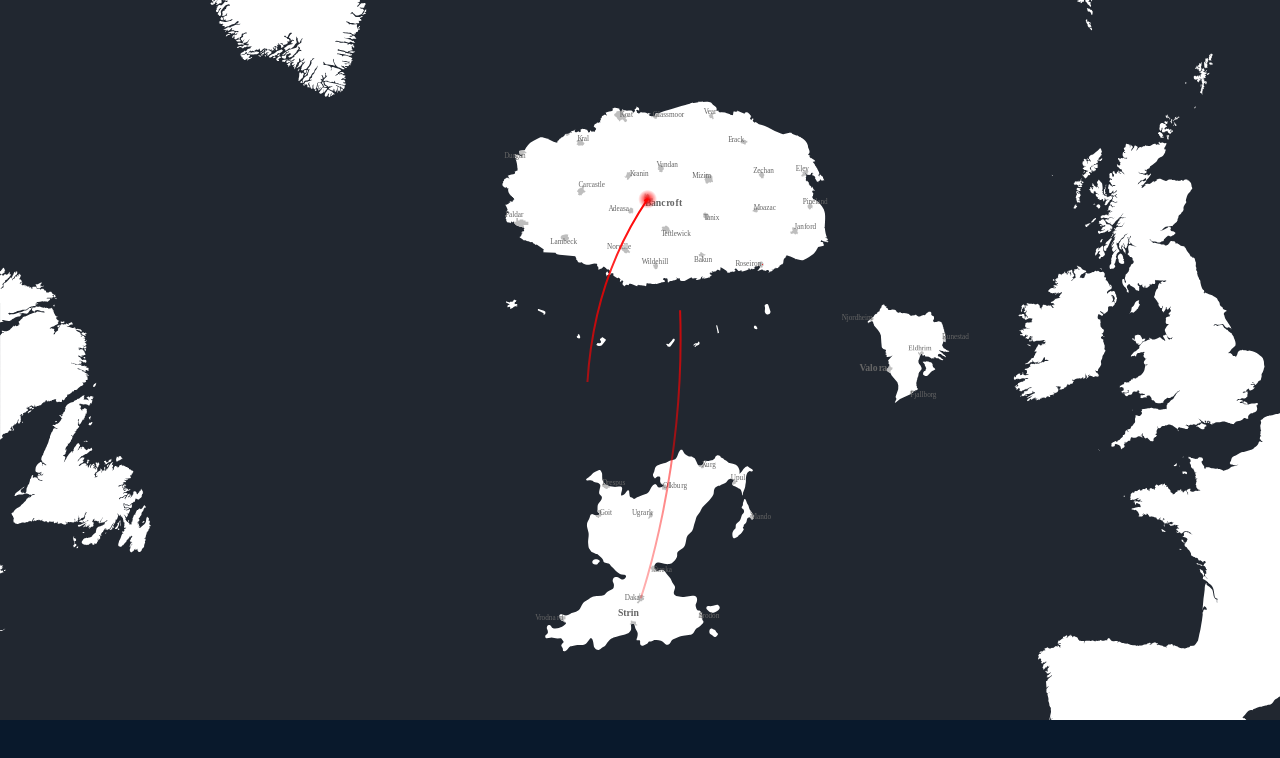
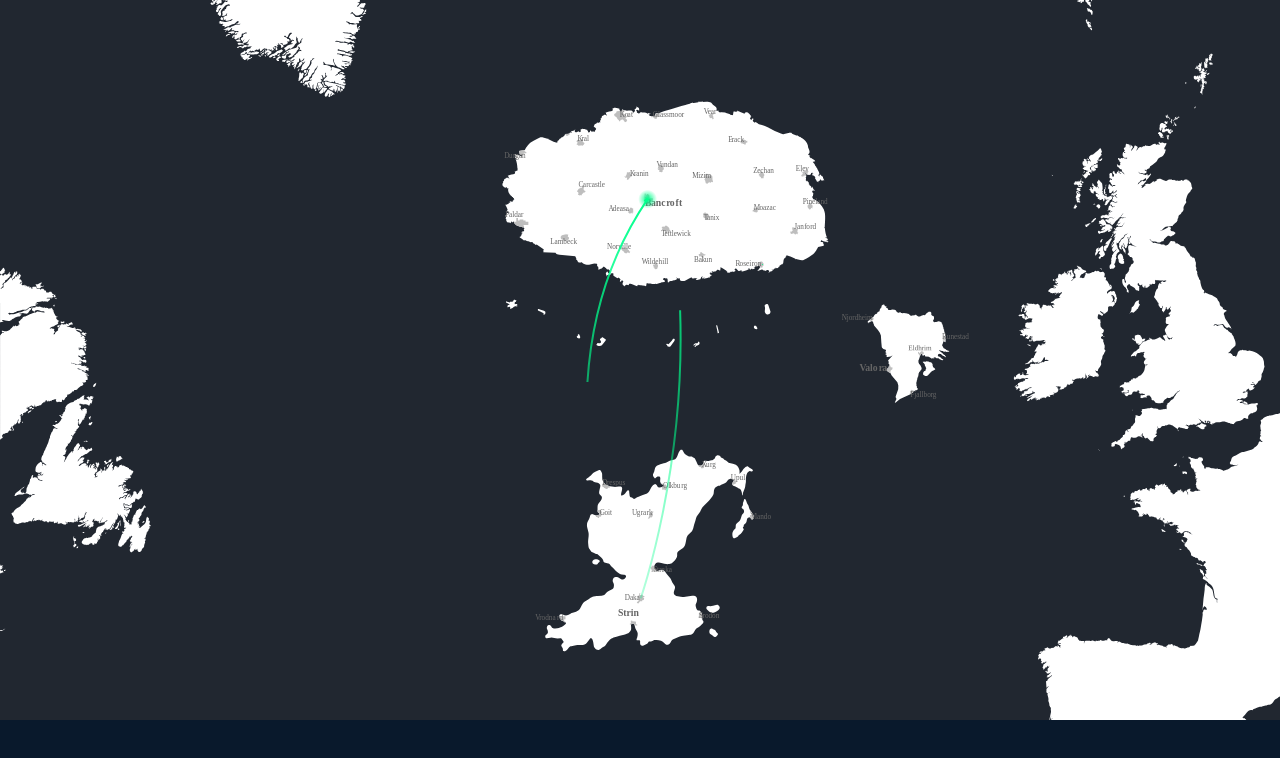
Before and after one commit to maidu-onu/CrimsoniaCyberAttacks, a plain HTML site: page index.html in a window 1280 px wide. Drawn offline with nearby package versions, Linux system fonts and the light colour scheme.

Commit message:
color variable

```diff
--- a/index.html
+++ b/index.html
@@ -3,7 +3,7 @@
   <head>
     <meta charset="UTF-8" />
     <meta name="viewport" content="width=device-width, initial-scale=1.0" />
-    <title>Document</title>
+    <title>Cyber Attacks</title>
     <link rel="stylesheet" href="style.css" />
 
     <script src="https://cdn.jsdelivr.net/npm/animejs@3.2.1/lib/anime.min.js"></script>
@@ -18,22 +18,51 @@
         viewBox="0 0 1920 1080"
         preserveAspectRatio="xMidYMin meet"
       >
+        <style type="text/css">
+          :root {
+            --color1: rgb(0, 255, 140);
+          }
+        </style>
         <defs>
           <linearGradient id="gradient_up" x1="0%" y1="100%" x2="0%" y2="0%">
-            <stop offset="0%" style="stop-color: #f00; stop-opacity: 0.3" />
-            <stop offset="100%" style="stop-color: #f00; stop-opacity: 1" />
+            <stop
+              offset="0%"
+              style="stop-color: var(--color1); stop-opacity: 0.3"
+            />
+            <stop
+              offset="100%"
+              style="stop-color: var(--color1); stop-opacity: 1"
+            />
           </linearGradient>
           <linearGradient id="gradient_right" x1="0%" y1="0%" x2="100%" y2="0%">
-            <stop offset="0%" style="stop-color: #f00; stop-opacity: 0.3" />
-            <stop offset="100%" style="stop-color: #f00; stop-opacity: 1" />
+            <stop
+              offset="0%"
+              style="stop-color: var(--color1); stop-opacity: 0.3"
+            />
+            <stop
+              offset="100%"
+              style="stop-color: var(--color1); stop-opacity: 1"
+            />
           </linearGradient>
           <linearGradient id="gradient_down" x1="0%" y1="0%" x2="0%" y2="100%">
-            <stop offset="0%" style="stop-color: #f00; stop-opacity: 0.3" />
-            <stop offset="100%" style="stop-color: #f00; stop-opacity: 1" />
+            <stop
+              offset="0%"
+              style="stop-color: var(--color1); stop-opacity: 0.3"
+            />
+            <stop
+              offset="100%"
+              style="stop-color: var(--color1); stop-opacity: 1"
+            />
           </linearGradient>
           <linearGradient id="gradient_left" x1="100%" y1="0%" x2="0%" y2="0%">
-            <stop offset="0%" style="stop-color: #f00; stop-opacity: 0.3" />
-            <stop offset="100%" style="stop-color: #f00; stop-opacity: 1" />
+            <stop
+              offset="0%"
+              style="stop-color: var(--color1); stop-opacity: 0.3"
+            />
+            <stop
+              offset="100%"
+              style="stop-color: var(--color1); stop-opacity: 1"
+            />
           </linearGradient>
           <linearGradient id="gradient_test" x1="100%" y1="0%" x2="0%" y2="0%">
             <stop
@@ -54,8 +83,14 @@
             fx="50%"
             fy="50%"
           >
-            <stop offset="0%" style="stop-color: #f00; stop-opacity: 1" />
-            <stop offset="100%" style="stop-color: #f00; stop-opacity: 0" />
+            <stop
+              offset="0%"
+              style="stop-color: var(--color1); stop-opacity: 1"
+            />
+            <stop
+              offset="100%"
+              style="stop-color: var(--color1); stop-opacity: 0"
+            />
           </radialGradient>
         </defs>
         <path
```
